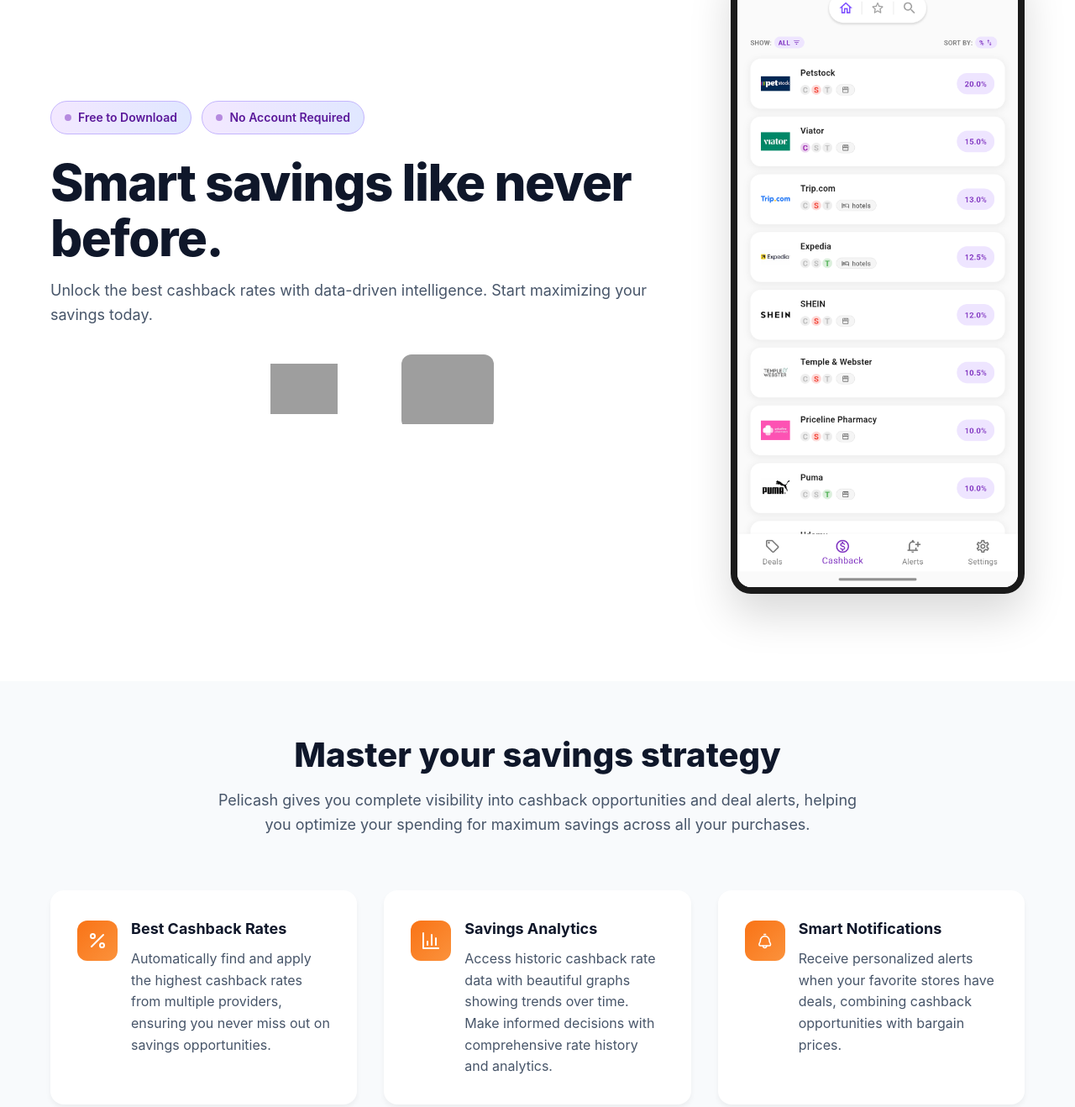
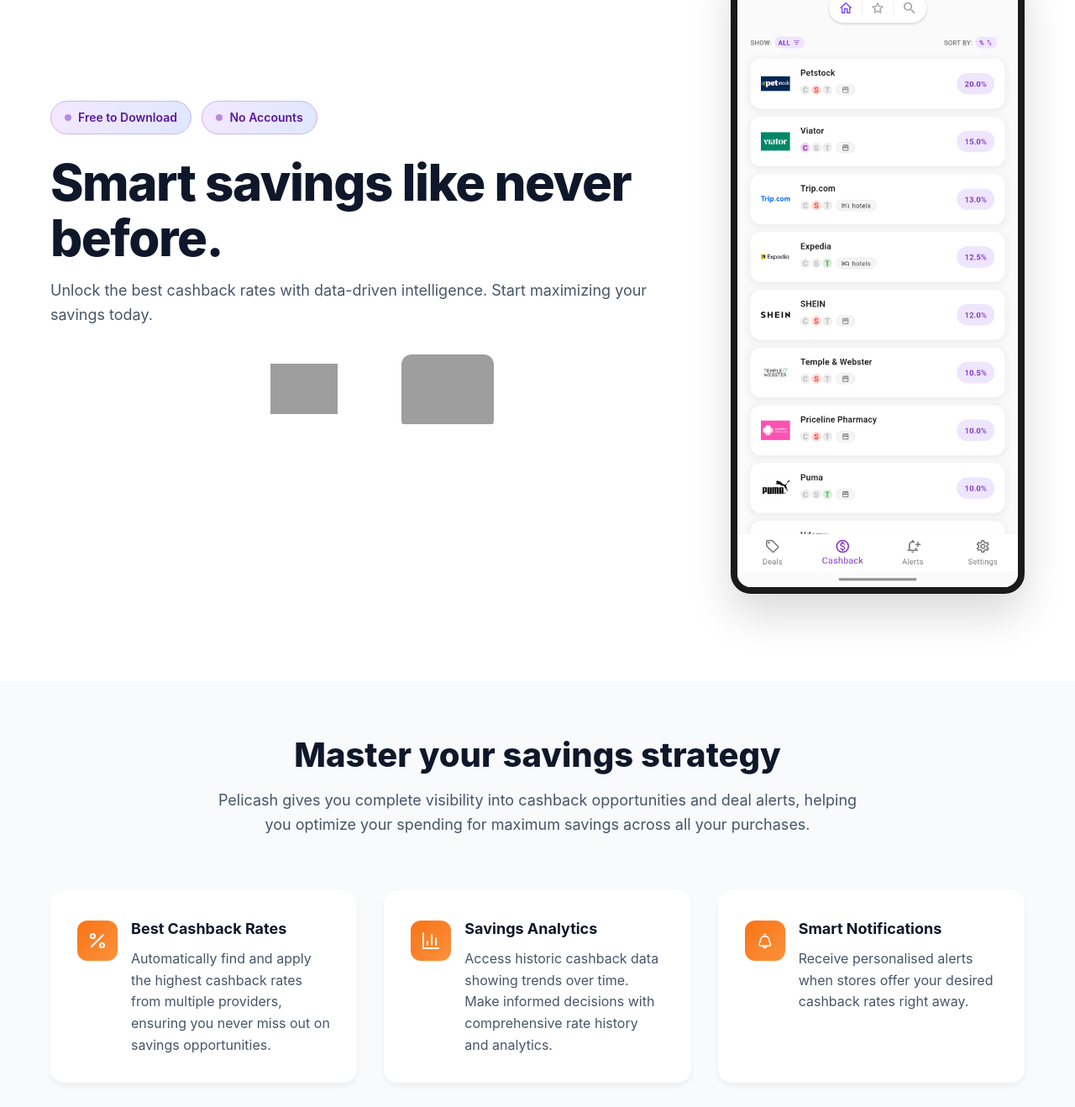
Before and after one commit to dhaze8/pelicash-site, a plain HTML site: page index.html in a window 1280 px wide. Shown: the part 99-1417 px from the top of the page at 84% size. Drawn offline with Linux system fonts and the light colour scheme; grey boxes are pictures that could not be loaded.

```diff
--- a/index.html
+++ b/index.html
@@ -654,7 +654,7 @@
         </div>
         <div class="trial-badge" style="margin-left: 0.5rem;">
           <div class="pulse-dot"></div>
-          <span>No Account Required</span>
+          <span>No Accounts</span>
         </div>
 
         <h1 class="hero-title">
@@ -721,7 +721,7 @@
           </div>
           <div class="feature-content">
             <h3>Savings Analytics</h3>
-            <p>Access historic cashback rate data with beautiful graphs showing trends over time. Make informed decisions with comprehensive rate history and analytics.</p>
+            <p>Access historic cashback data showing trends over time. Make informed decisions with comprehensive rate history and analytics.</p>
           </div>
         </div>
 
@@ -734,7 +734,7 @@
           </div>
           <div class="feature-content">
             <h3>Smart Notifications</h3>
-            <p>Receive personalized alerts when your favorite stores have deals, combining cashback opportunities with bargain prices.</p>
+            <p>Receive personalised alerts when stores offer your desired cashback rates right away.</p>
           </div>
         </div>
       </div>
```
